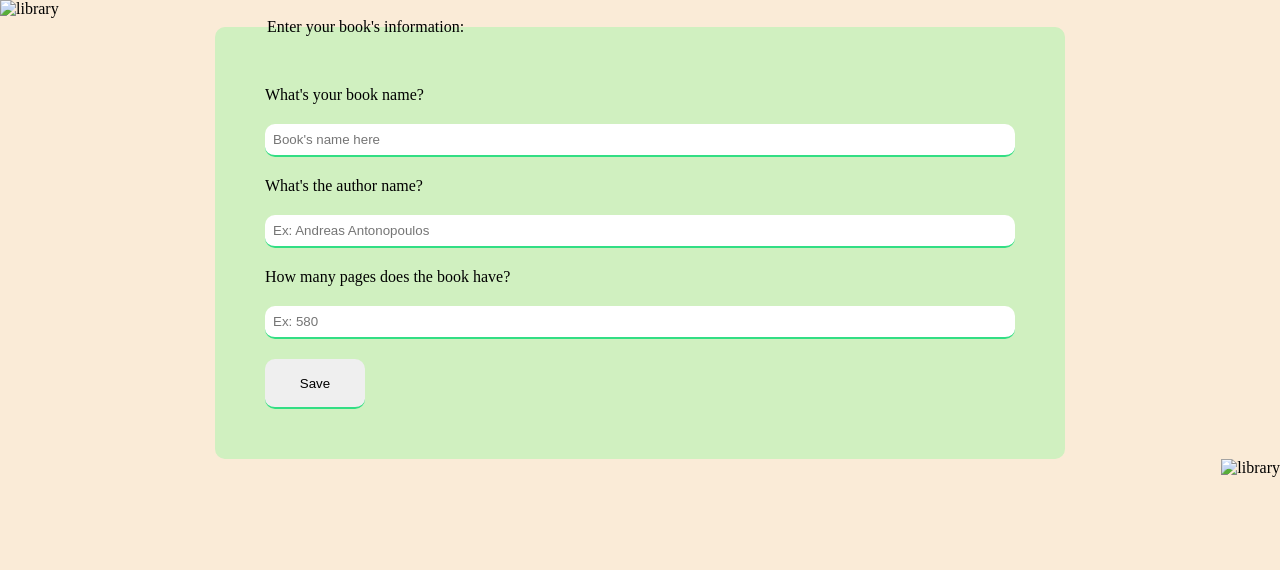
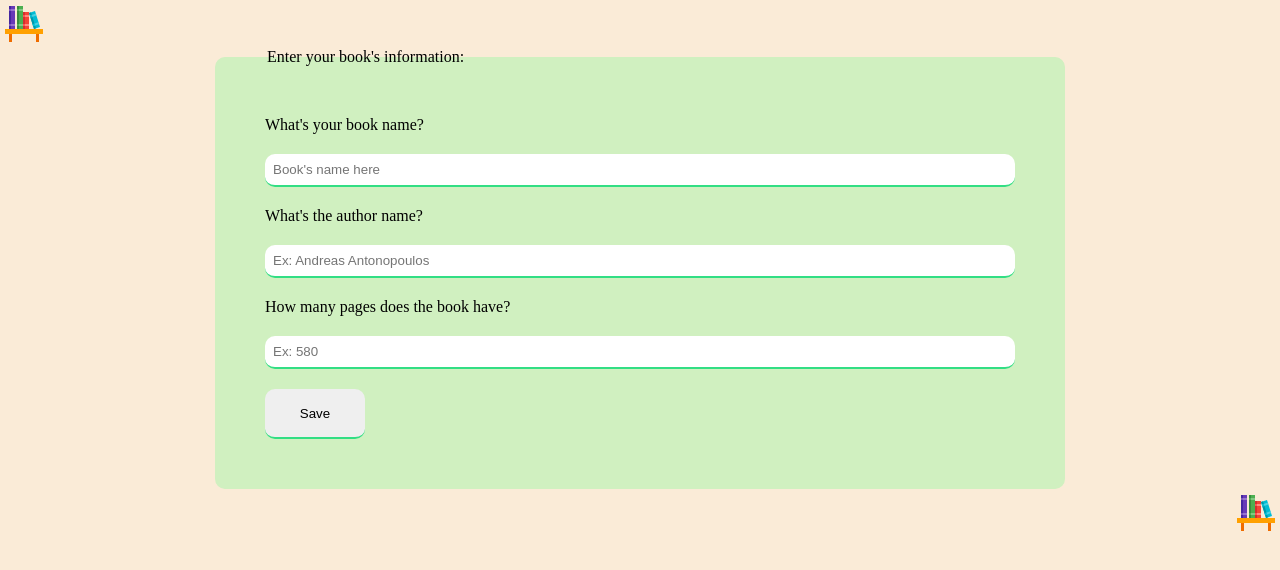
Before and after one commit to Mete0roz/Save-your-book, a plain HTML site: page index.html in a window 1280 px wide. Drawn offline with Linux system fonts and the light colour scheme; the site is published under a folder, as on GitHub Pages, so addresses that start at the root find nothing.

Commit message:
Update index.html

```diff
--- a/index.html
+++ b/index.html
@@ -8,7 +8,7 @@
     <link rel="stylesheet" href="style.css">
 </head>
 <body>
-    <img src="/images/icons8-estante-de-livros-48.png" alt="library" id="library">
+    <img src="images/icons8-estante-de-livros-48.png" alt="library" id="library">
     <div id="container">
 
 
@@ -28,7 +28,7 @@
     </div>
 </div>
 <div id="lib">
-<img src="/images/icons8-estante-de-livros-48.png" alt="library" id="library2">
+<img src="images/icons8-estante-de-livros-48.png" alt="library" id="library2">
 </div>
 <div id="trash">
 <div id="savedBook">
```
